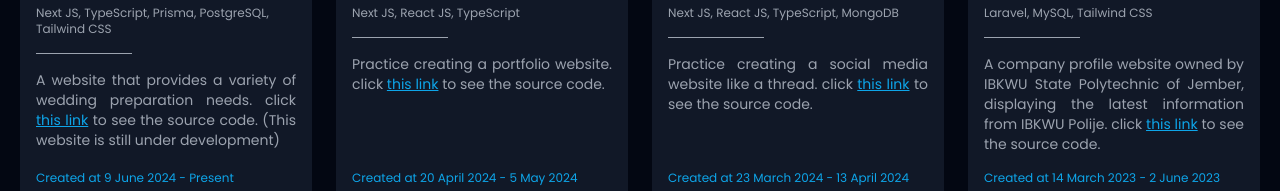
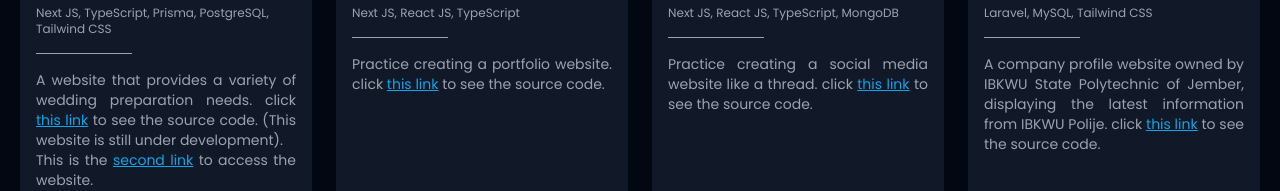
Before and after one commit to irchamzah/irchamzah-portfolio, a Next.js app: page / in a window 1280 px wide. Shown: the part 759-950 px from the top of the page. Built offline with nearby package versions, Linux system fonts and the light colour scheme.

Commit message:
Update index.js

```diff
--- a/pages/index.js
+++ b/pages/index.js
@@ -172,11 +172,21 @@ export default function Home() {
                         <a
                           href="https://github.com/irchamzah/japernik/network"
                           className="underline text-sky-500 hover:opacity-90 text-nowrap"
+                          target="_blank"
                         >
                           this link
                         </a>{" "}
                         to see the source code. (This website is still under
-                        development)
+                        development). <br />
+                        This is the{" "}
+                        <a
+                          href="https://japernik.netlify.app/"
+                          className="underline text-sky-500 hover:opacity-90 text-nowrap"
+                          target="_blank"
+                        >
+                          second link
+                        </a>{" "}
+                        to access the website.
                       </p>
                     </div>
                     <div>
@@ -228,6 +238,7 @@ export default function Home() {
                         <a
                           href="https://github.com/irchamzah/irchamzah-portfolio/network"
                           className="underline text-sky-500 hover:opacity-90 text-nowrap"
+                          target="_blank"
                         >
                           this link
                         </a>{" "}
@@ -284,6 +295,7 @@ export default function Home() {
                         <a
                           href="https://github.com/irchamzah/irc_portfolio/network"
                           className="underline text-sky-500 hover:opacity-90 text-nowrap"
+                          target="_blank"
                         >
                           this link
                         </a>{" "}
@@ -344,6 +356,7 @@ export default function Home() {
                         <a
                           href="https://github.com/irchamzah/IBKWU_Laravel/network"
                           className="underline text-sky-500 hover:opacity-90 text-nowrap"
+                          target="_blank"
                         >
                           this link
                         </a>{" "}
@@ -402,6 +415,7 @@ export default function Home() {
                         <a
                           href="https://github.com/NaufalMahdi/sweetacollection/graphs/contributors"
                           className="underline text-sky-500 hover:opacity-90 text-nowrap"
+                          target="_blank"
                         >
                           this link
                         </a>{" "}
@@ -458,6 +472,7 @@ export default function Home() {
                         <a
                           href="https://github.com/kurniadhn/Semester_5_Citra_Visual_Buah_Naga/graphs/contributors"
                           className="underline text-sky-500 hover:opacity-90 text-nowrap"
+                          target="_blank"
                         >
                           this link
                         </a>{" "}
@@ -521,6 +536,7 @@ export default function Home() {
                         <a
                           href="https://github.com/irchamzah/Kelompok1_WEB_GolonganB/network"
                           className="underline text-sky-500 hover:opacity-90 text-nowrap"
+                          target="_blank"
                         >
                           this link
                         </a>{" "}
```
